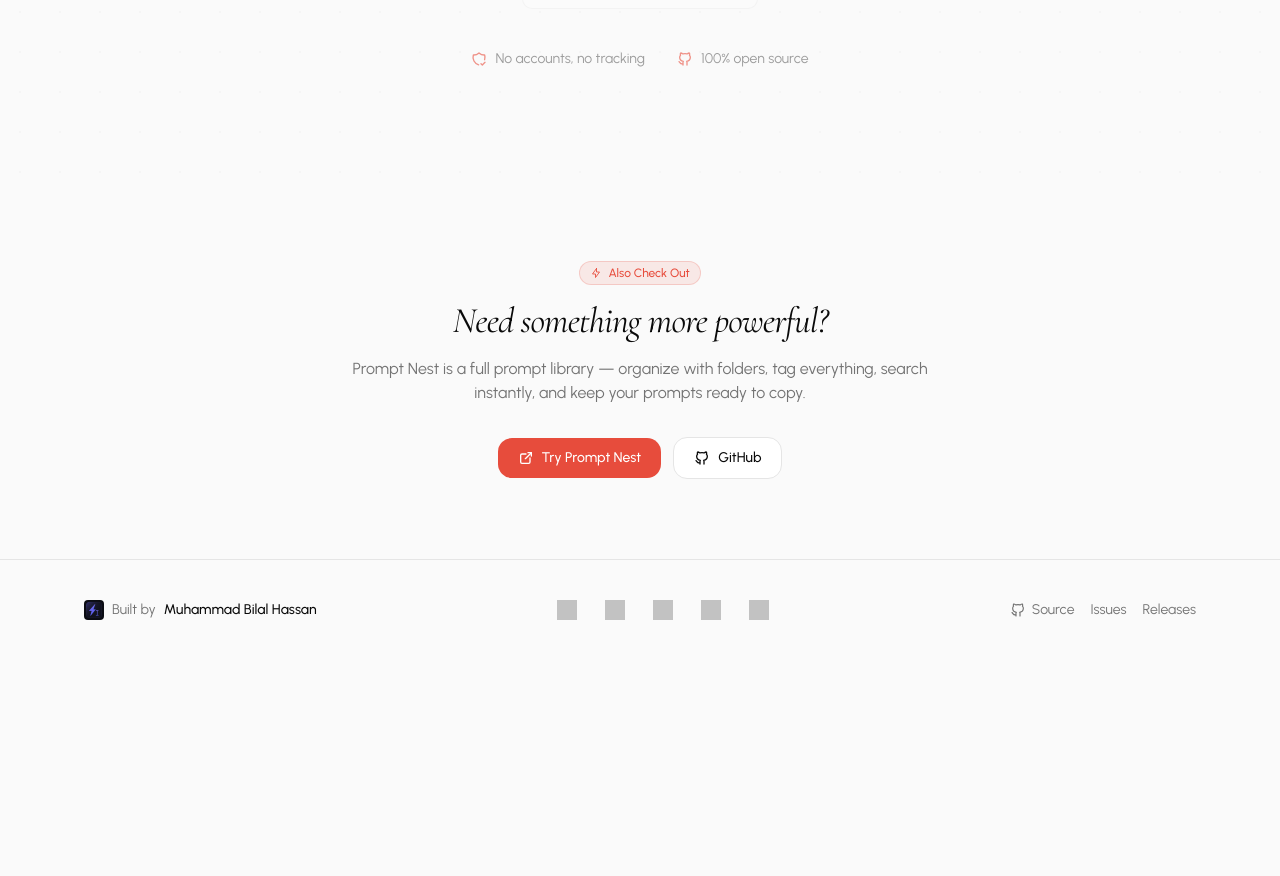
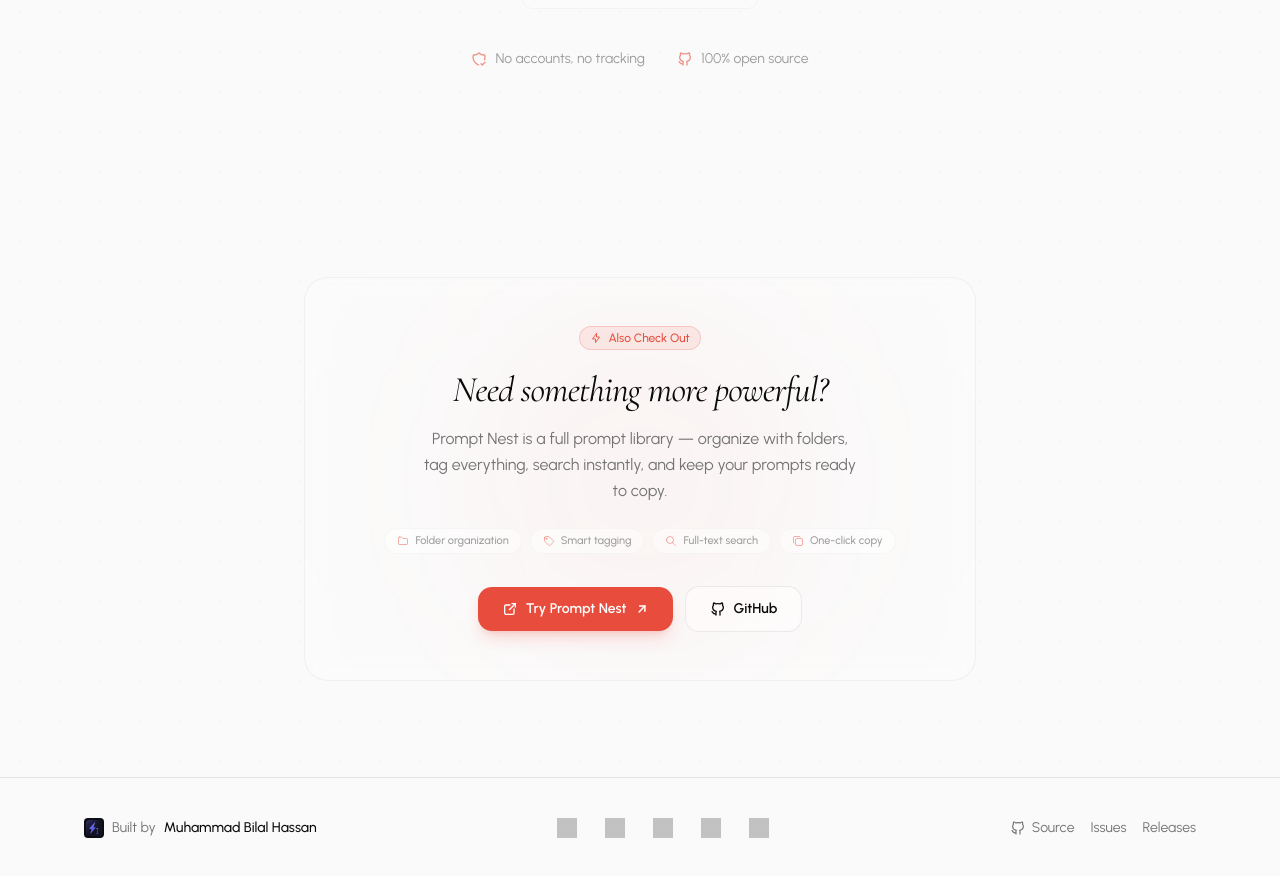
Before and after one commit to bilals2008/quickprompt-web, a React (Vite) app: page / in a window 1280 px wide. Shown: the part 5702-6578 px from the top of the page. Before the commit the page ends 6362 px from the top, so only its background shows below. Built offline with nearby package versions, Linux system fonts and the light colour scheme; no server answers; grey boxes are pictures that could not be loaded.

Commit message:
feat(promptnest): redesign with card container, feature pills, and premium button animations

```diff
--- a/src/components/PromptNest.jsx
+++ b/src/components/PromptNest.jsx
@@ -4,57 +4,105 @@
   IconBolt,
   IconBrandGithub,
   IconExternalLink,
+  IconFolder,
+  IconTag,
+  IconSearch,
+  IconCopy,
+  IconArrowUpRight,
 } from "@tabler/icons-react";
+
+const FEATURES = [
+  { icon: IconFolder, text: "Folder organization" },
+  { icon: IconTag, text: "Smart tagging" },
+  { icon: IconSearch, text: "Full-text search" },
+  { icon: IconCopy, text: "One-click copy" },
+];
 
 export function PromptNest() {
   return (
     <section
       id="prompt-nest"
-      className="relative overflow-hidden py-14 sm:py-20"
+      className="relative overflow-hidden py-16 sm:py-24"
     >
       <div
         aria-hidden="true"
-        className="pointer-events-none absolute left-1/2 top-0 z-0 h-[500px] w-[700px] -translate-x-1/2 bg-[radial-gradient(ellipse_60%_50%_at_50%_0%,var(--color-primary)/[0.08],transparent_70%)] opacity-80"
+        className="pointer-events-none absolute inset-0"
+      >
+        <div className="absolute left-1/2 top-0 h-[600px] w-[800px] -translate-x-1/2 bg-[radial-gradient(ellipse_60%_50%_at_50%_0%,var(--color-primary)/[0.07],transparent_70%)]" />
+        <div className="absolute inset-0 opacity-[0.015] dark:opacity-[0.03]"
+          style={{
+            backgroundImage: `radial-gradient(circle, currentColor 1px, transparent 1px)`,
+            backgroundSize: "40px 40px",
+          }}
         />
-      <div className="relative z-10 mx-auto max-w-6xl px-5">
+      </div>
+
+      <div className="relative mx-auto max-w-6xl px-5">
         <motion.div
           initial={{ opacity: 0, y: 8 }}
           whileInView={{ opacity: 1, y: 0 }}
           viewport={{ once: true, margin: "-80px" }}
           transition={{ duration: 0.4 }}
-          className="mx-auto max-w-xl text-center"
+          className="mx-auto max-w-2xl"
         >
-          <Badge variant="tint" className="mb-4">
+          {/* Card container */}
+          <div className="relative rounded-3xl border border-border/50 bg-card/30 p-8 sm:p-12 text-center overflow-hidden backdrop-blur-sm">
+            {/* Decorative glow */}
+            <div className="pointer-events-none absolute -inset-40">
+              <div className="absolute left-1/2 top-1/2 -translate-x-1/2 -translate-y-1/2 size-80 rounded-full bg-primary/[0.06] blur-[120px]" />
+            </div>
+
+            <div className="relative">
+              <Badge variant="tint" className="mb-5">
                 <IconBolt className="size-3" stroke={1.75} />
                 Also Check Out
               </Badge>
+
               <h2 className="text-balance text-3xl font-serif italic tracking-tight text-foreground sm:text-4xl">
                 Need something more powerful?
               </h2>
-          <p className="mt-4 text-pretty text-base text-muted-foreground">
-            Prompt Nest is a full prompt library — organize with folders, tag
-            everything, search instantly, and keep your prompts ready to copy.
+
+              <p className="mx-auto mt-4 max-w-md text-pretty text-base text-muted-foreground leading-relaxed">
+                Prompt Nest is a full prompt library — organize with folders,
+                tag everything, search instantly, and keep your prompts ready to
+                copy.
               </p>
+
+              {/* Feature mini-list */}
+              <div className="mt-6 flex flex-wrap items-center justify-center gap-2">
+                {FEATURES.map((f) => (
+                  <span
+                    key={f.text}
+                    className="inline-flex items-center gap-1.5 rounded-full border border-border/30 bg-card/40 px-3 py-1 text-[11px] font-medium text-muted-foreground/70"
+                  >
+                    <f.icon className="size-3 text-primary/60" stroke={1.5} />
+                    {f.text}
+                  </span>
+                ))}
+              </div>
 
               <div className="mt-8 flex flex-wrap items-center justify-center gap-3">
                 <a
                   href="https://promptnest-web.netlify.app/"
                   target="_blank"
                   rel="noopener noreferrer"
-              className="inline-flex items-center gap-2 rounded-xl bg-primary px-5 py-2.5 text-sm font-medium text-primary-foreground transition-all duration-200 hover:opacity-90 active:scale-[0.97]"
+                  className="group inline-flex items-center gap-2 rounded-xl bg-primary px-6 py-3 text-sm font-semibold text-primary-foreground shadow-lg shadow-primary/20 transition-all duration-300 hover:-translate-y-0.5 hover:shadow-xl hover:shadow-primary/30 hover:brightness-110 active:scale-[0.97]"
                 >
-              <IconExternalLink className="size-4" stroke={2} />
+                  <IconExternalLink className="size-4 transition-transform duration-300 group-hover:-translate-y-0.5" stroke={2} />
                   Try Prompt Nest
+                  <IconArrowUpRight className="size-3.5 transition-transform duration-300 group-hover:translate-x-0.5 group-hover:-translate-y-0.5" stroke={2.5} />
                 </a>
                 <a
                   href="https://github.com/Muhammad-Bilal-Hassan/prompt-nest-web"
                   target="_blank"
                   rel="noopener noreferrer"
-              className="inline-flex items-center gap-2 rounded-xl border border-border bg-card px-5 py-2.5 text-sm font-medium text-foreground transition-all duration-200 hover:bg-accent active:scale-[0.97]"
+                  className="group inline-flex items-center gap-2 rounded-xl border border-border/80 bg-card/40 px-6 py-3 text-sm font-semibold text-foreground backdrop-blur-sm transition-all duration-300 hover:-translate-y-0.5 hover:border-border hover:bg-card/70 hover:shadow-lg active:scale-[0.97]"
                 >
-              <IconBrandGithub className="size-4" stroke={2} />
+                  <IconBrandGithub className="size-4 transition-transform duration-300 group-hover:rotate-6" stroke={2} />
                   GitHub
                 </a>
+              </div>
+            </div>
           </div>
         </motion.div>
       </div>
```
Lines whose indentation alone changed are shown as unchanged.
